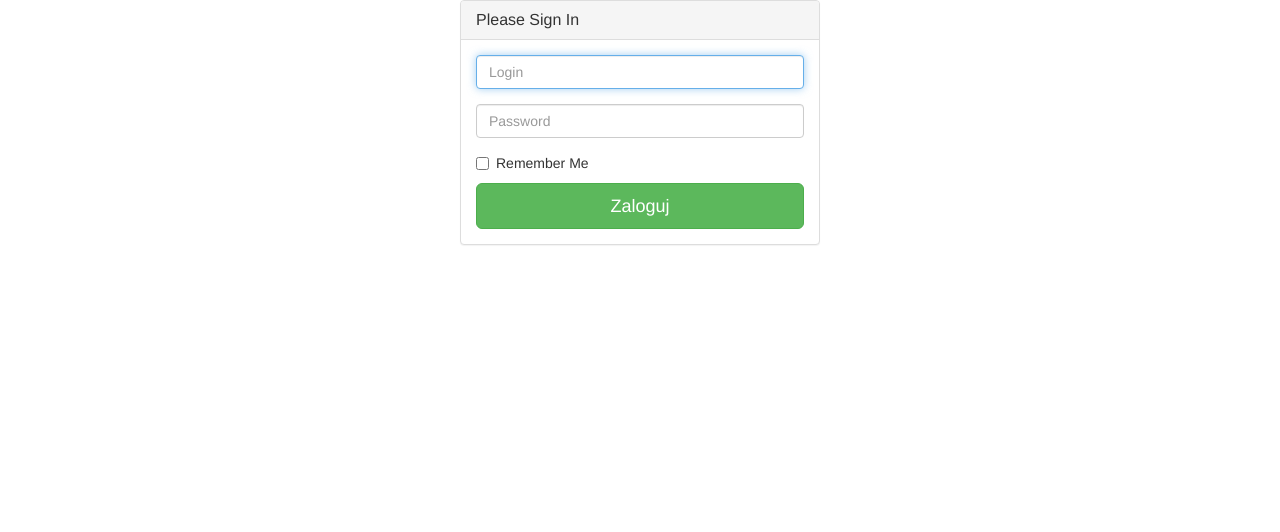
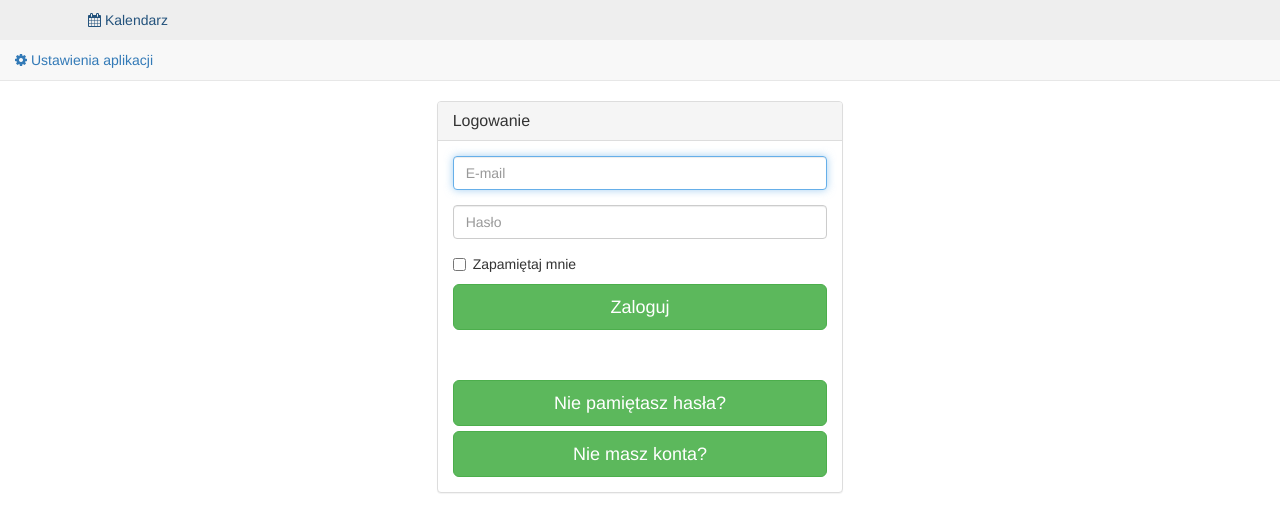
Before and after one commit to waldorm8/zarzadzanie_projektami, a PHP site: page /login.php in a window 1280 px wide. Shown: the top 532 px of the page. Run offline with PHP 8.4, Linux system fonts and the light colour scheme; some libraries are stand-ins or nearby versions.

Commit message:
Update login.php

```diff
--- a/pages/login.php
+++ b/pages/login.php
@@ -9,13 +9,16 @@
     <meta name="description" content="">
     <meta name="author" content="">
 
+    <title>Zarządzanie projektem informatycznym</title>
     <link href="../vendor/bootstrap/css/bootstrap.min.css" rel="stylesheet">
     <link href="../dist/css/sb-admin-2.css" rel="stylesheet">
+    <link href="../dist/css/style.css" rel="stylesheet">
     <link href="../vendor/font-awesome/css/font-awesome.min.css" rel="stylesheet" type="text/css">
 
 </head>
 
 <body>
+
 <?php
     require('classes/user.php');
     $logowanie = new User(); //obsluga logowania;
@@ -26,32 +29,64 @@
         $logowanie -> wyloguj();
     }
 ?>
-    <div class="container">
-        <div class="row">
-            <div class="col-md-4 col-md-offset-4">
-                <div class="login-panel panel panel-default">
+
+    <div id="wrapper">
+
+        <nav  id="main-navbar" class="navbar navbar-default navbar-static-top" role="navigation">
+            <div class="navbar-header">
+                <button type="button" class="navbar-toggle" data-toggle="collapse" data-target=".navbar-collapse">
+                    <span class="sr-only">Toggle navigation</span>
+                    <span class="icon-bar"></span>
+                    <span class="icon-bar"></span>
+                    <span class="icon-bar"></span>
+                </button>
+                <a class="navbar-brand" href="index.html">ADMIN</a>
+            </div>
+
+            <div class="navbar-default sidebar" role="navigation">
+                <div class="sidebar-nav navbar-collapse" id="menu_b">
+                    <ul class="nav" id="side-menu">
+                        <li class="side_m">
+                            <a href="#" class="side_h"><i class="fa fa-calendar"></i> Kalendarz</a>
+                        </li>
+                        <li class="side_m">
+                            <a href="#" class="side_h"><i class="fa fa-cog"></i> Ustawienia aplikacji</a>
+                        </li>
+                    </ul>
+                </div>
+            </div>
+        </nav>
+
+        <div id="page-wrapper">
+            <div class="row">
+                <div class="col-md-4 col-md-offset-4">
+                <div class="login-panel panel panel-default" id="login_panel">
                     <div class="panel-heading">
-                        <h3 class="panel-title">Please Sign In</h3>
+                        <h3 class="panel-title">Logowanie</h3>
                     </div>
                     <div class="panel-body">
                         <form role="form" method="post" action="login.php">
                             <fieldset>
                                 <div class="form-group">
-                                    <input class="form-control" placeholder="Login" name="login" type="text" autofocus>
+                                    <input class="form-control" placeholder="E-mail" name="email" type="email" autofocus>
                                 </div>
                                 <div class="form-group">
-                                    <input class="form-control" placeholder="Password" name="password" type="password" value="">
+                                    <input class="form-control" placeholder="Hasło" name="password" type="password" value="">
                                 </div>
                                 <div class="checkbox">
                                     <label>
-                                        <input name="remember" type="checkbox" value="Remember Me">Remember Me
+                                        <input name="remember" type="checkbox" value="Remember Me">Zapamiętaj mnie
                                     </label>
                                 </div>
-                                <input class="btn btn-lg btn-success btn-block" type="submit" value="Zaloguj" />
+                                <a href="#" class="btn btn-lg btn-success btn-block">Zaloguj</a>
+                                <a href="#" class="btn btn-lg btn-success btn-block" style="margin-top:50px;">Nie pamiętasz hasła?</a>
+                                <a href="#" class="btn btn-lg btn-success btn-block">Nie masz konta?</a>
                             </fieldset>
                         </form>
                     </div>
                 </div>
+            </div>
+
             </div>
         </div>
     </div>
```
